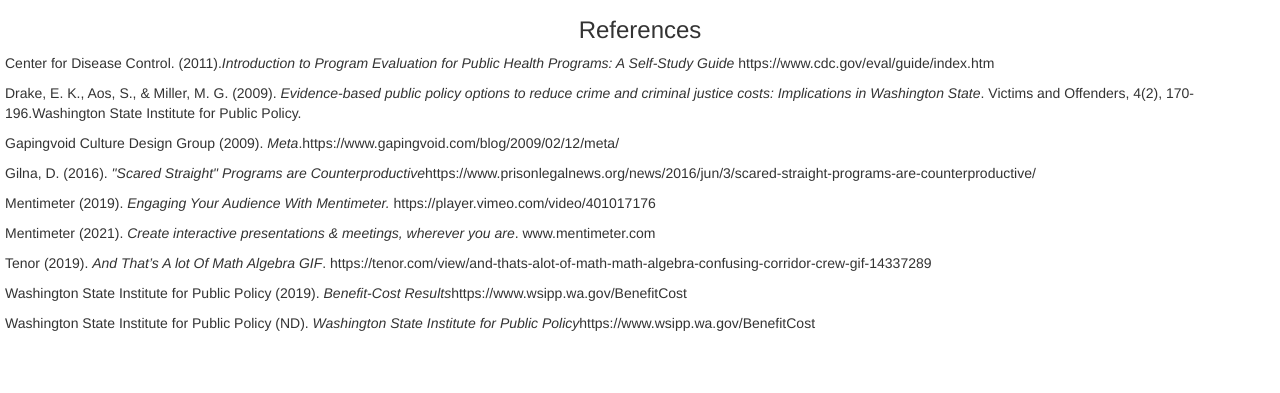
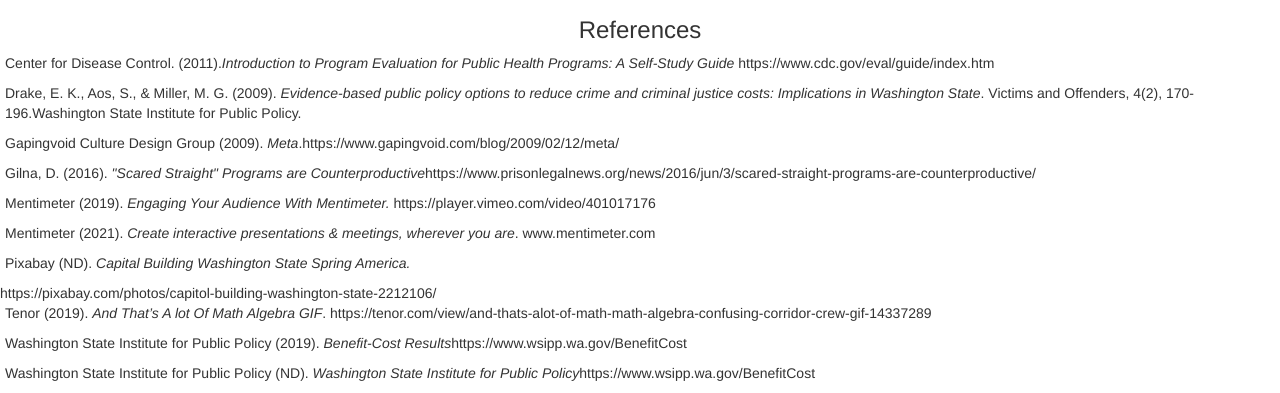
Before and after one commit to kvanselous/HDFS585, a plain HTML site: page References/index.html in a window 1280 px wide. Shown: the part 511-904 px from the top of the page. Before the commit the page ends 854 px from the top, so only its background shows below. Drawn offline with nearby package versions, Linux system fonts and the light colour scheme.

Commit message:
Final Update

```diff
--- a/References/index.html
+++ b/References/index.html
@@ -93,6 +93,7 @@
         <p>Gilna, D. (2016).  <em>"Scared Straight" Programs are Counterproductive</em>https://www.prisonlegalnews.org/news/2016/jun/3/scared-straight-programs-are-counterproductive/</p>
         <p>Mentimeter (2019).  <em>Engaging Your Audience With Mentimeter.  </em>https://player.vimeo.com/video/401017176 </p>
         <p>Mentimeter (2021).  <em>Create interactive presentations & meetings, wherever you are</em>.  www.mentimeter.com </p>
+        <p>Pixabay (ND).  <em>Capital Building Washington State Spring America.  </em></p>https://pixabay.com/photos/capitol-building-washington-state-2212106/
         <p>Tenor (2019).  <em>And That’s A lot Of Math Algebra GIF</em>. https://tenor.com/view/and-thats-alot-of-math-math-algebra-confusing-corridor-crew-gif-14337289 </p>
         <p>Washington State Institute for Public Policy (2019). <em>Benefit-Cost Results</em>https://www.wsipp.wa.gov/BenefitCost</p>
         <p>Washington State Institute for Public Policy (ND). <em>Washington State Institute for Public Policy</em>https://www.wsipp.wa.gov/BenefitCost</p>
```
